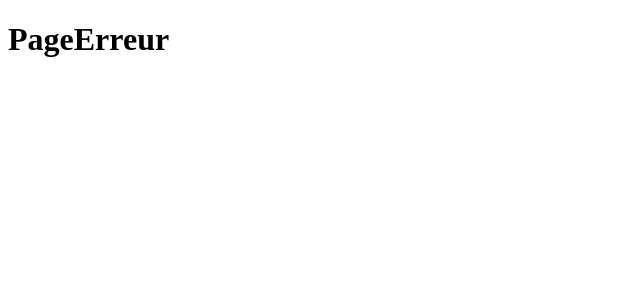
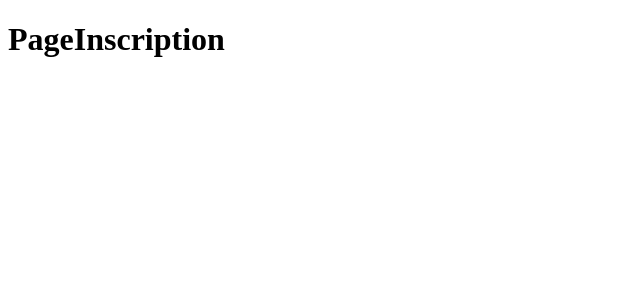
Before and after one commit to YASSINE2004DS/ServiceManager, a React (Vite) app in the folder ServiceManagerFrontend/: page /inscription in a window 1280 px wide. Before the commit this address had no page. Shown: the top 300 px of the page, without its empty margins (0-640 px from the left). Built offline with nearby package versions, Linux system fonts and the light colour scheme.

Commit message:
feat(PageAuthentification): remove PageAuthentification

```diff
--- a/ServiceManagerFrontend/src/Pages/PageAuthentification/PageAuthentification.jsx
+++ /dev/null
@@ -1,7 +0,0 @@
-import './PageAuthentification.css'
-
-function PageAuthentification() {
-  return <h1>PageAuthentification</h1>;
-}
-
-export default PageAuthentification;
--- /dev/null
+++ b/ServiceManagerFrontend/src/Pages/PageConnextion/PageConnexion.jsx
@@ -0,0 +1,7 @@
+import './PageConnexion.css'
+
+function PageConnexion() {
+  return <h1>PageConnexion</h1>;
+}
+
+export default PageConnexion;
--- /dev/null
+++ b/ServiceManagerFrontend/src/Pages/PageInscription/PageInscription.jsx
@@ -0,0 +1,7 @@
+import './PageInscription.css'
+
+function PageInscription() {
+  return <h1>PageInscription</h1>;
+}
+
+export default PageInscription;
```
Also changed, not shown: ServiceManagerFrontend/src/main.jsx (+8 -3 lines), ServiceManagerFrontend/src/Pages/PageConnextion/PageConnexion.css (added), ServiceManagerFrontend/src/Pages/PageInscription/PageInscription.css (added).
